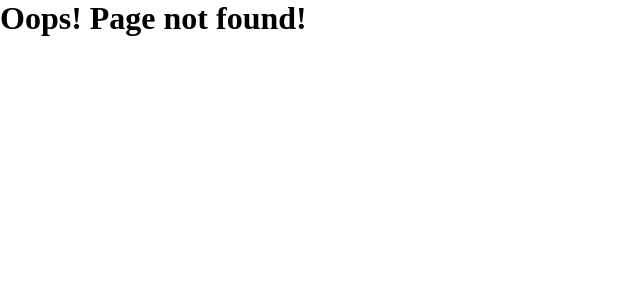
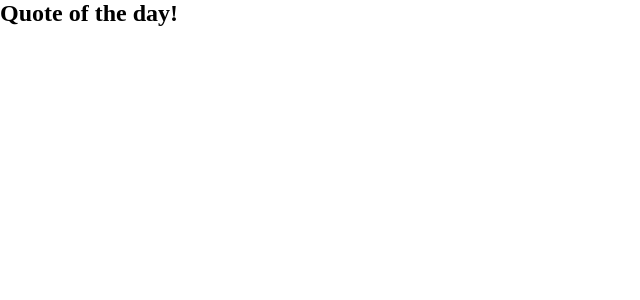
Before and after one commit to SarvarKh/react-calculator, a React (Create React App) app: page /components/Quote in a window 1280 px wide. Before the commit this address had no page. Shown: the top 300 px of the page, without its empty margins (0-640 px from the left). Built offline with nearby package versions, Linux system fonts and the light colour scheme.

Commit message:
Fix error in url address of Router paths

```diff
--- a/src/Routes.js
+++ b/src/Routes.js
@@ -9,8 +9,8 @@ const Routes = () => (
   <BrowserRouter>
     <Switch>
       <Route path="/" component={Home} exact />
-      <Route path="./components/App" component={App} />
-      <Route path="./components/Quote" component={Quote} />
+      <Route path="/components/App" component={App} />
+      <Route path="/components/Quote" component={Quote} />
       <Route component={Error} />
     </Switch>
   </BrowserRouter>
```
